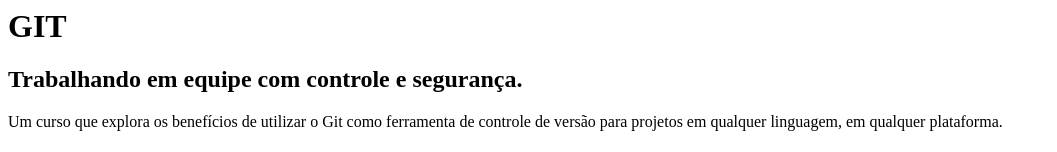
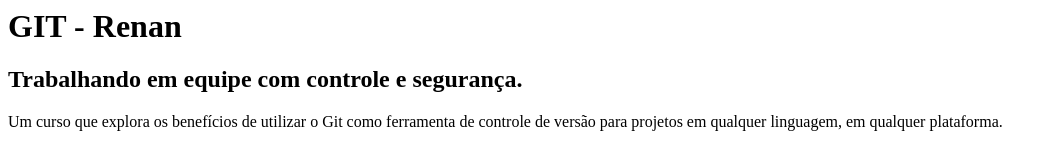
Before and after one commit to RenanRBRO/curso-git, a plain HTML site: page index.html in a window 1280 px wide. Shown: the top 152 px of the page, without its empty margins (0-1057 px from the left). Drawn offline with Linux system fonts and the light colour scheme.

Commit message:
Renan no título

```diff
--- a/index.html
+++ b/index.html
@@ -3,7 +3,7 @@
 
   </head>
   <body>
-    <h1>GIT</h1>
+    <h1>GIT - Renan</h1>
     <h2>Trabalhando em equipe com controle e segurança.</h2>
 
     <p>
```
